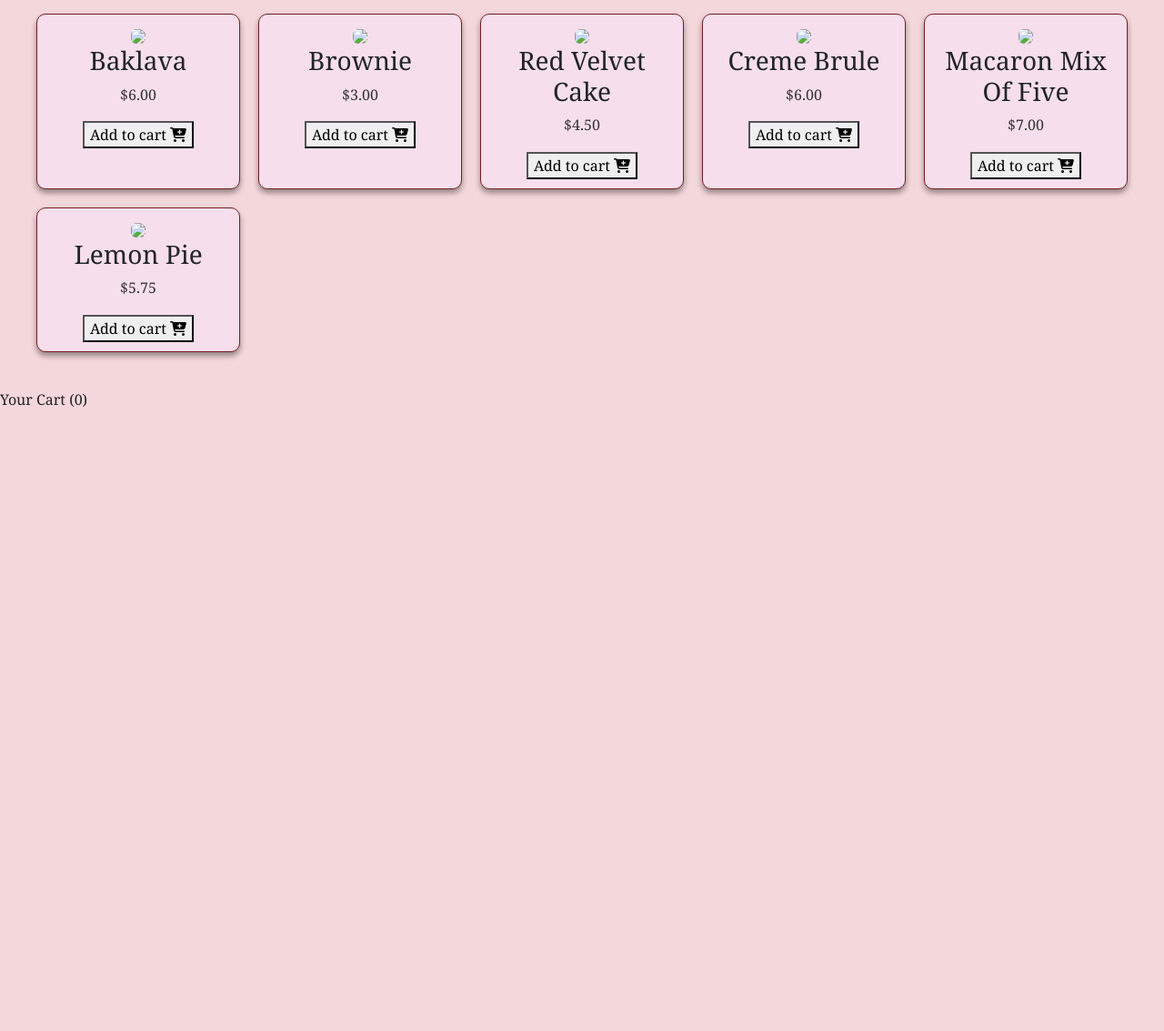
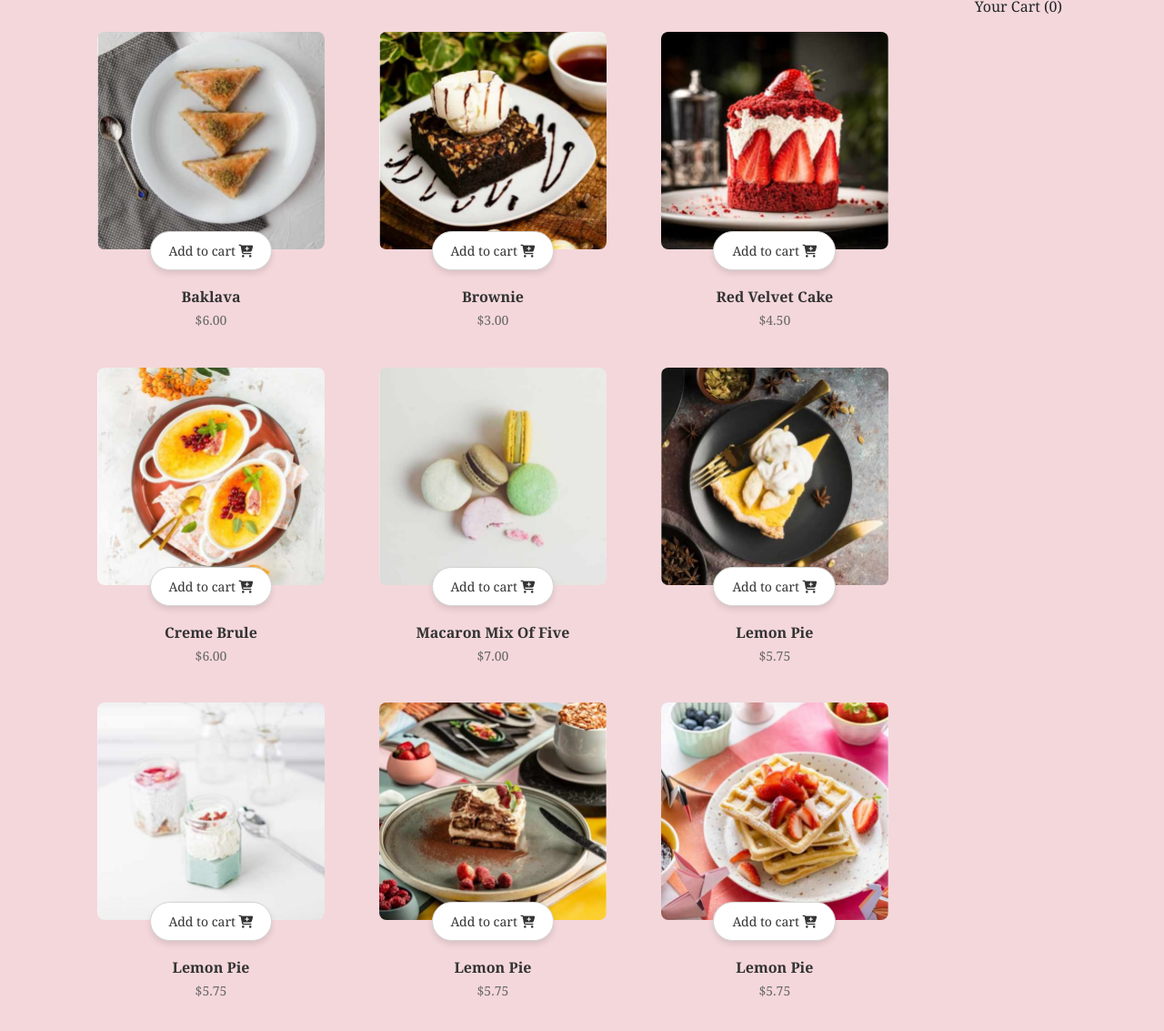
Before and after one commit to Sinankapusiz/MeyosTatlicisi, a plain HTML site: page index.html in a window 1280 px wide. Shown: the part 73-1206 px from the top of the page at 91% size. Before the commit the page ends 800 px from the top, so only its background shows below. Drawn offline with nearby package versions, Linux system fonts and the light colour scheme.

Commit message:
Update index.html

```diff
--- a/index.html
+++ b/index.html
@@ -17,34 +17,81 @@
     padding: 0;
     font-family: Georgia, 'Times New Roman', Times, serif;
 }
+.container {
+    display: flex;
+    gap: 40px;
+    margin: 0 40px;
+}
 .menu {
+    flex: 50%;
     display: grid;
-    grid-template-columns: repeat(auto-fit, minmax(200px, 1fr));
-    gap: 20px;
+    grid-template-columns: repeat(auto-fit, minmax(250px, 1fr));
+    gap: 30px;
     margin: 20px;
     padding: 20px;
 }
-.dessertpic {
+.card{
+    flex: 50%;
+    background-color: #f7deec;
+    padding: 20px;
     border: 1px solid #761f1f;
     border-radius: 10px;
     box-shadow: 0px 4px 6px rgba(0, 0, 0, 0.4);
-    padding: 10px;
+}
+.dessertpic {
+    border-radius: 12px;
+    transition: box-shadow 0.3s ease;
+    position: relative;
+    display: inline-block;
     text-align: center;
-    background-color: #f7deec;
 
 }
 .dessertpic img {
     max-width: 100%;
-    border-radius: 6px;
+    border-radius: 8px;
+    width: 250px;
 }
 .dessertpic:hover {
 
-    box-shadow: 0px 6px 10px rgba(0, 0, 0, 0.5);
+    box-shadow: 0px 6px 12px rgba(0, 0, 0, 0.15);
 }
 .dessertpic:hover button {
   transform: scale(1.02);
   box-shadow: 0px 6px 10px rgba(0,0, 0, 0.5);
 }
+
+.dessertpic h3 {
+  margin: 0px 0;
+  font-size: 16px;
+  font-weight: bold;
+  color: #333;
+}
+
+.dessertpic p {
+  font-size: 14px;
+  color: #666;
+  margin: 5px 0 10px;
+}
+
+button {
+  position: relative;
+  top: -20px;
+  background-color: #ffffff;
+  border: 1px solid #D3D3D3;
+  color: #333;
+  border-radius: 25px;
+  padding: 10px 20px;
+  font-size: 14px;
+  box-shadow: 0px 4px 6px rgba(0, 0, 0, 0.1);
+  cursor: pointer;
+  transition: all 0.3s ease;
+}
+
+button:hover {
+  background-color: #F6ECEB;
+  box-shadow: 0px 6px 10px rgba(0, 0, 0, 0.2);
+}
+
 h1, h2 {
     font-family: 'Arial', sans-serif;
     color: #761f1f;
@@ -59,52 +106,84 @@ p {
     text-align: center;
     padding: 0 10px;
 }
+
+/* Tevfik Kaan Filiz was here :)) */
+
   </style>
 </head>
 <body>
   <header>
         <h1>Meryoş'un Tatlı Dünyası</h1>
     </header>
+    <div class="container">
         <div class="menu">
             <div class="dessertpic">
-            <img src="foto1.jpg">
+                <img src="assets/images/image-baklava-desktop.jpg">
+                <button>Add to cart <i class="fa-solid fa-cart-plus"></i></button>
                 <h3>Baklava</h3>
                 <p>$6.00</p>
-            <button>Add to cart <i class="fa-solid fa-cart-plus"></i></button>
+
             </div>
             <div class="dessertpic">
-            <img src="foto2.jpg">
+                <img src="assets/images/image-brownie-desktop.jpg">
+                <button>Add to cart <i class="fa-solid fa-cart-plus"></i></button>
                 <h3>Brownie</h3>
                 <p>$3.00</p>
-            <button>Add to cart <i class="fa-solid fa-cart-plus"></i></button>
+
             </div>
             <div class="dessertpic">
-            <img src="foto3.jpg">
+                <img src="assets/images/image-cake-desktop.jpg">
+                <button>Add to cart <i class="fa-solid fa-cart-plus"></i></button>
                 <h3>Red Velvet Cake</h3>
                 <p>$4.50</p>
-            <button>Add to cart <i class="fa-solid fa-cart-plus"></i></button>
+
             </div>
             <div class="dessertpic">
-            <img src="foto4.jpg">
+                <img src="assets/images/image-creme-brulee-desktop.jpg">
+                <button>Add to cart <i class="fa-solid fa-cart-plus"></i></button>
                 <h3>Creme Brule</h3>
                 <p>$6.00</p>
-            <button>Add to cart <i class="fa-solid fa-cart-plus"></i></button>
+
             </div>
             <div class="dessertpic">
-            <img src="foto5.jpg">
+                <img src="assets/images/image-macaron-desktop.jpg">
+                <button>Add to cart <i class="fa-solid fa-cart-plus"></i></button>
                 <h3>Macaron Mix Of Five</h3>
                 <p>$7.00</p>
-            <button>Add to cart <i class="fa-solid fa-cart-plus"></i></button>
+
             </div>
             <div class="dessertpic">
-            <img src="foto6.jpg">
+                <img src="assets/images/image-meringue-desktop.jpg">
+                <button>Add to cart <i class="fa-solid fa-cart-plus"></i></button>
                 <h3>Lemon Pie</h3>
                 <p>$5.75</p>
+
+            </div>
+            <div class="dessertpic">
+                <img src="assets/images/image-panna-cotta-desktop.jpg">
                 <button>Add to cart <i class="fa-solid fa-cart-plus"></i></button>
+                <h3>Lemon Pie</h3>
+                <p>$5.75</p>
+
+            </div>
+            <div class="dessertpic">
+                <img src="assets/images/image-tiramisu-desktop.jpg">
+                <button>Add to cart <i class="fa-solid fa-cart-plus"></i></button>
+                <h3>Lemon Pie</h3>
+                <p>$5.75</p>
+
+            </div>
+            <div class="dessertpic">
+                <img src="assets/images/image-waffle-desktop.jpg">
+                <button>Add to cart <i class="fa-solid fa-cart-plus"></i></button>
+                <h3>Lemon Pie</h3>
+                <p>$5.75</p>
+
             </div>
         </div>
         <div class="cart">
             Your Cart (0)
         </div>
+    </div>
 </body>
 </html>
```
Lines whose indentation alone changed are shown as unchanged.
